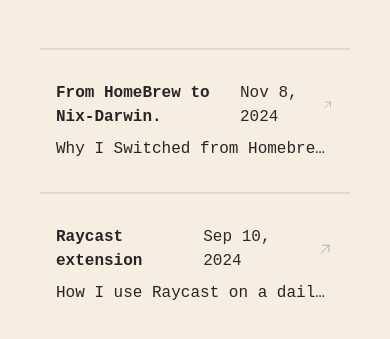
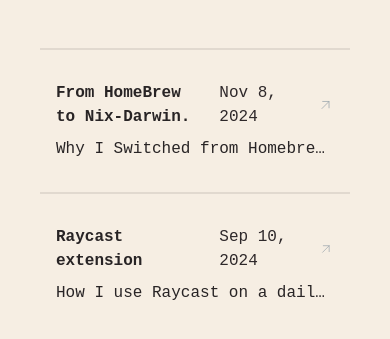
Before and after one commit to Mmehdi06/portfolio_mehdi, an Astro site: page /posts in a window 390 px wide. Shown: the part 117-456 px from the top of the page. Built offline with nearby package versions, Linux system fonts and the light colour scheme; Astro itself is replaced by a stand-in of ours.

Commit message:
Style: Fixed some responsiveness issues

```diff
--- a/src/components/PostBox.astro
+++ b/src/components/PostBox.astro
@@ -15,9 +15,9 @@ const { title, publishedAt, description, href } = Astro.props;
   href={`/posts/${href}`}
   data-astro-prefetch
 >
-  <div class="flex w-full justify-between gap-2 flex-row items-center">
-    <p class="text-base-content font-semibold">{title}</p>
-    <div class="flex flex-row items-center gap-4">
+  <div class="grid grid-cols-9 gap-4 w-full">
+    <p class="col-span-5 text-base-content font-semibold">{title}</p>
+    <div class="col-span-4 sm:col-start-8 flex flex-row items-center gap-4">
       <p class="text-neutral">
         {
           new Date(publishedAt).toLocaleDateString("en-us", {
--- a/src/pages/index.astro
+++ b/src/pages/index.astro
@@ -115,11 +115,11 @@ const posts = (await getCollection("posts")).sort(function (
       </article>
 
       <article class="flex flex-col gap-8">
-        <header class="flex w-full flex-row justify-between gap-2">
+        <header class="flex w-full flex-row justify-between gap-4">
           <h3 class="text-lg font-bold">Featured projects</h3>
           <a
             href={Config.me.projectLink}
-            class="text-sm text-wrtext-secondary-content underline decoration-dashed underline-offset-8"
+            class="text-sm text-end text-secondary-content underline decoration-dashed underline-offset-8"
             target="_self"
             rel="noreferrer"
             >See all projects
```
